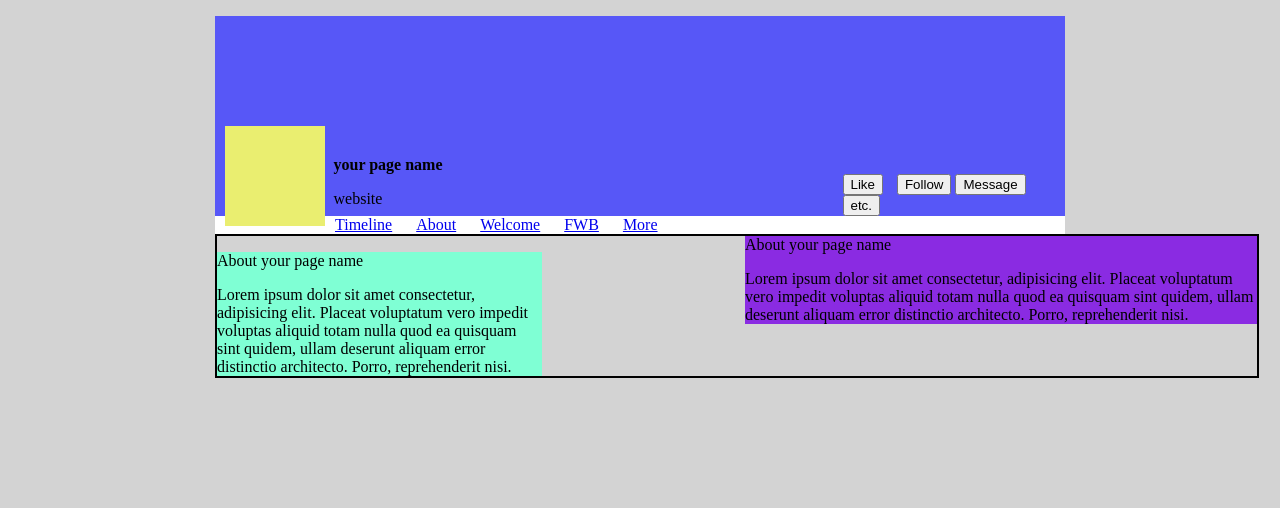
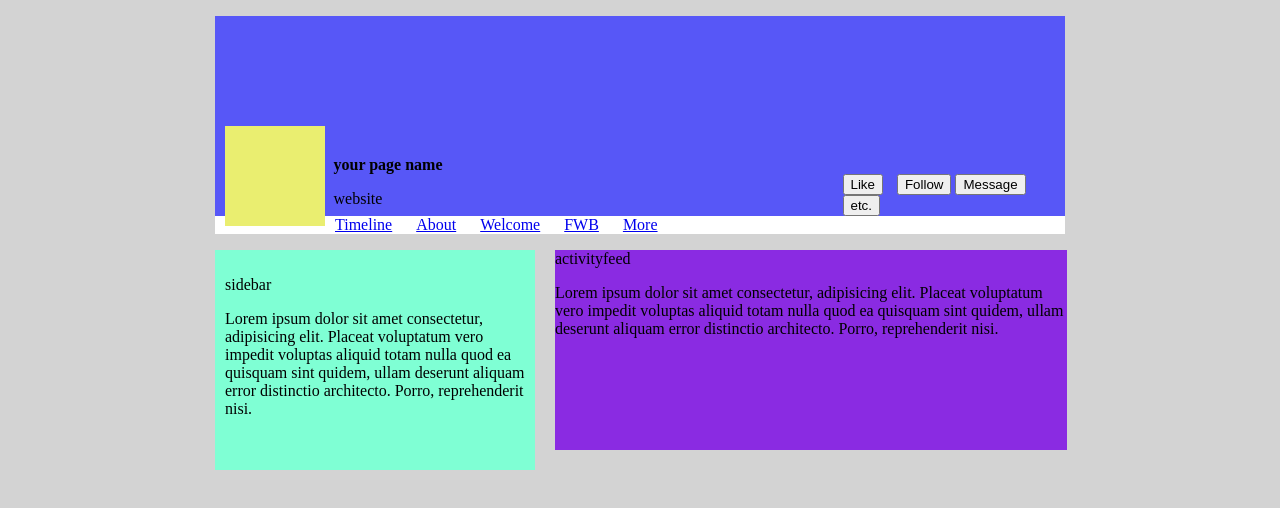
Before and after one commit to Bschues/socialmediamockup, a plain HTML site: page index.html in a window 1280 px wide. Shown: the top 508 px of the page. Drawn offline with Linux system fonts and the light colour scheme.

Commit message:
social media finished mockup

```diff
--- a/index.html
+++ b/index.html
@@ -40,13 +40,13 @@
     </nav>
     <div id='columns'>
 
-      <div id='personalinformation'>
-        <p>About your page name</p>
+      <div id='sidebar'>
+        <p>sidebar</p>
         <p>Lorem ipsum dolor sit amet consectetur, adipisicing elit. Placeat voluptatum vero impedit voluptas aliquid totam nulla quod ea quisquam sint quidem, ullam deserunt aliquam error distinctio architecto. Porro, reprehenderit nisi.</p>
       </div>
 
       <div id='activityfeed'>
-        <p>About your page name</p>
+        <p>activityfeed</p>
         <p>Lorem ipsum dolor sit amet consectetur, adipisicing elit. Placeat voluptatum vero impedit voluptas aliquid totam nulla quod ea quisquam sint quidem, ullam deserunt aliquam error distinctio architecto. Porro, reprehenderit nisi.</p>
       </div>
     </div>
--- a/style.css
+++ b/style.css
@@ -2,7 +2,7 @@ body {
     background-color: rgb(211, 211, 211);
     width: 850px;
     margin: 0 auto;
-
+    height: 2000px;
 }
 header {
     background-color: rgb(87, 87, 247);
@@ -21,7 +21,6 @@ nav > a {
     left: 1%
 }
 #profilepicture {
-
     height: 100px;
     width: 100px;
     background-color: rgb(234, 238, 112);
@@ -36,7 +35,6 @@ nav > a {
     right: 10px;
     margin-left: 74%;
 }
-
 #follow-button {margin-left: 10px;
 }
 #name {
@@ -47,17 +45,19 @@ nav > a {
     padding-top: 5px;
 }
 #columns {
-    column-count: 2;
+    width: 850px;
+    min-height: 200px;
+}
+#sidebar {
+    width: 300px;
+    background-color: aquamarine;
     float: left;
-    margin-right: 10px;
-    border: solid black 2px;
-
-}
-#personalinformation {
-    width: 325px;
-    background-color: aquamarine;
+    min-height: 200px;
+    padding: 10px;
 }
 #activityfeed {
     width: 512px;
     background-color: blueviolet;
+    min-height: 200px;
+    margin-left: 340px;
 }
```
